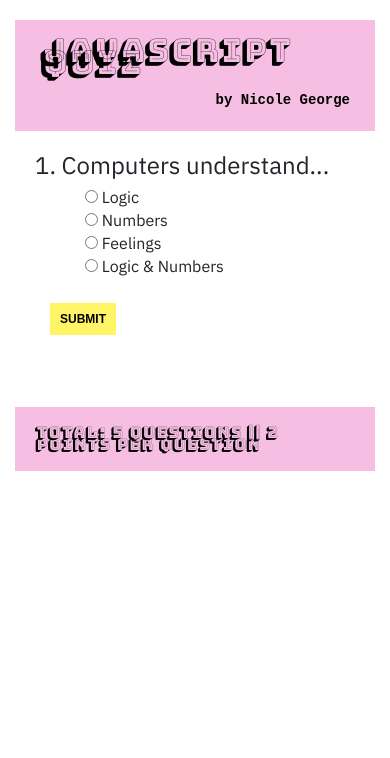
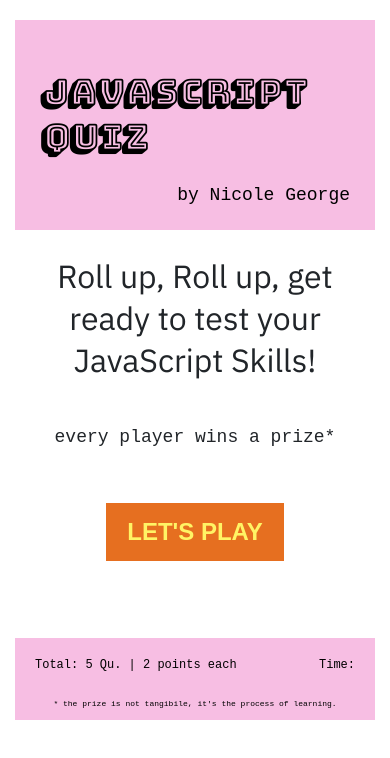
Before and after one commit to NicoleGeorge/javascript-quiz-app, a plain HTML site: page index.html in a window 390 px wide. Drawn offline with nearby package versions, Linux system fonts and the light colour scheme.

Commit message:
added an intro section with let's play button. next stage - using JQuery to start the quiz

```diff
--- a/css/styles.css
+++ b/css/styles.css
@@ -6,6 +6,9 @@ body {
     line-height: 12px;
 }
 
+h2 {
+    line-height: 42px;
+}
 h3 {
     font-size: 18px;
     font-family: monospace;
@@ -21,15 +24,6 @@ h3 {
     margin: 20px auto;
     overflow: auto;
 }
-
-.float-left {
-    float: left;
-}
-
-.float-right {
-    float: right;
-}
-
 
 /* HEADER */
 
@@ -47,6 +41,44 @@ header .name {
     text-align: right;
     margin-top: 5px;
 }
+
+/* INTRO PAGE STYLES */
+
+.intro {
+    font-family: 'IBM Plex Sans', sans-serif;
+    font-size: 14px;
+    text-align: center;
+    align-items: center;
+    margin: 25px;
+
+}
+
+.fine-print {
+    margin-bottom: 10px;
+    padding: 10px 10px;
+    font-size: 18px;
+    font-family: monospace;
+}
+
+.btn {
+    padding: 10px 20px;
+    font-size: 24px;
+    font-weight: bolder;
+    line-height: 1.5;
+    border-radius: 0;
+    color: #fff465;
+    background-color:  #e66f20;
+    border-color: transparent;
+    margin-top: 40px;
+}
+
+.btn:hover {
+    background-color: #fff465;
+    color: #e66f20;
+    border-color:#e66f20;
+    border-width: 2px;
+}
+
 /* QUESTION STYLES */
 
 li {
@@ -108,11 +140,30 @@ p {
 footer {
     background: #f7bee3;
     color:black;
-    font-family:'Bungee Shade', cursive;
+    font-family: monospace;
+    font-weight: 400;
     margin-top: 25px;
     padding: 20px 20px;
     overflow: auto;
-    font-size: 16px;
+    font-size: 22px;
+}
+
+.float-left .total {
+    float: left;
+    font-family: 'IBM Plex Sans', sans-serif;
+}
+
+/* .float-right {
+    float: right;
+    font-family: 'IBM Plex Sans', sans-serif;
+
+} */
+
+.disclaimer {
+    font-family: monospace;
+    font-size: 8px;
+    font-weight: 400;
+    text-align: center;
 }
 
 @media only screen and (max-width: 900px) {
@@ -120,10 +171,36 @@ footer {
         width: 100%;
     }
 
-    header .name {
-        font-size: 14px;
-        font-family: 'Courier New', Courier, monospace;
+    /* .float-left {
+        font-size: 24px;
+        line-height: 5px;
+    } */
+    header .title {
+        font-size: 34px;
+        font-family: 'Bungee Shade', cursive;
         font-weight: 600;
         margin-top: 25px;
     }
+    header .name {
+        font-size: 18px;
+        font-family: 'Courier New', Courier, monospace;
+        font-weight: 400;
+        margin-top: 25px;
+    }
+
+    .float-left {
+        font-size: 12px;
+        font-weight: 400;
+        line-height: normal;
+    }
+
+    .float-right {
+        font-size: 12px;
+        font-weight: 400;
+        line-height: normal;
+    }
+
+    p .disclaimer {
+        font-weight: lighter;
+    }
 }
--- a/index.html
+++ b/index.html
@@ -16,10 +16,15 @@
     <!-- Main body -->
     <div class="container">
         <header>
-          <div class="float-left">JavaScript Quiz</div>
+          <div class="float-left title">JavaScript Quiz</div>
           <div class="float-right name">by Nicole George</div>
         </header>
       <main>
+        <div class="intro">
+          <h2>Roll up, Roll up, get ready to test your JavaScript Skills!</h2>
+          <p class="fine-print">every player wins a prize*</p>
+          <button id="play" type="button" class="btn">Let's Play</button>
+        </div>
         <!-- Question 1 -->
         <form class="questionForm" id="q1" data-question="1"> <!-- added the data-question to optimise the Javascript code-->
           <h4>1. Computers understand...</h4>
@@ -85,7 +90,9 @@
         <br>
 
         <footer>
-          <div class="float-left">Total: 5 Questions || 2 points per question</div>
+          <div class="float-left total">Total: 5 Qu. | 2 points each</div>
+          <div class="float-right timer">Time: </div>
+          <p class="disclaimer">* the prize is not tangibile, it's the process of learning.</p>
         </footer>
       </main>
 
--- a/js/quiz.js
+++ b/js/quiz.js
@@ -19,8 +19,18 @@ $(document).ready(function() {
     // Hiding all questions//
     $('.questionForm').hide();
 
-    // Show first question
-    $('#q1').show();
+    // Intro Section first
+    $('.intro').show();
+
+    // BELOW IS A WORK IN PROGRESS //
+
+    // Added into section - now reconfiguring to show
+    // first Qu. when button is clicked
+
+    // $('#play').click();
+    //     $('#q1').show();
+
+    // $('#q1').show();
 
 
     // optimising the code - creating a universal click handler to process each question/answer
@@ -65,6 +75,10 @@ function process(n) {
     return false;
 }
 
+//  TIMER FUNCTION
+
+
+
 // Add an event listener
 
 window.addEventListener('load', init, false);
```
